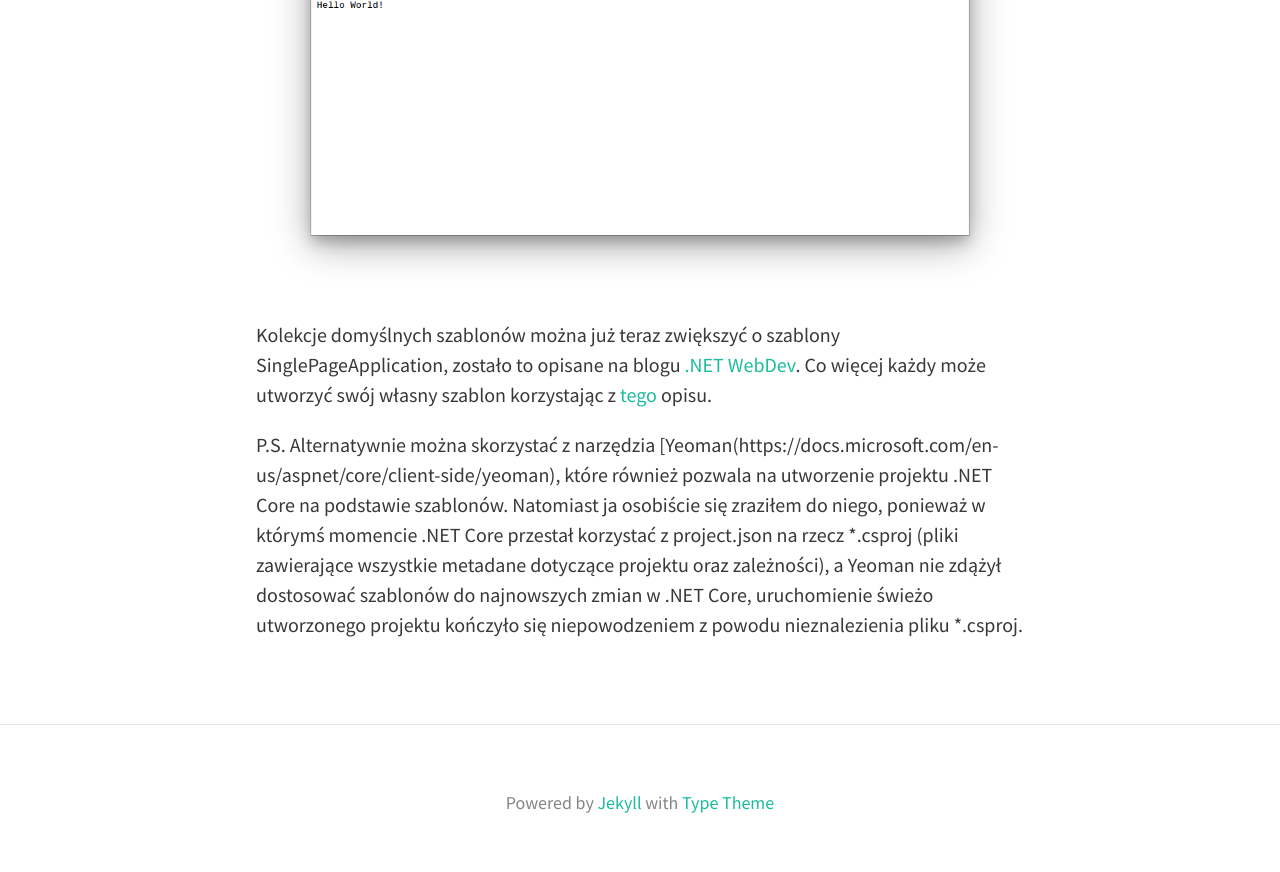
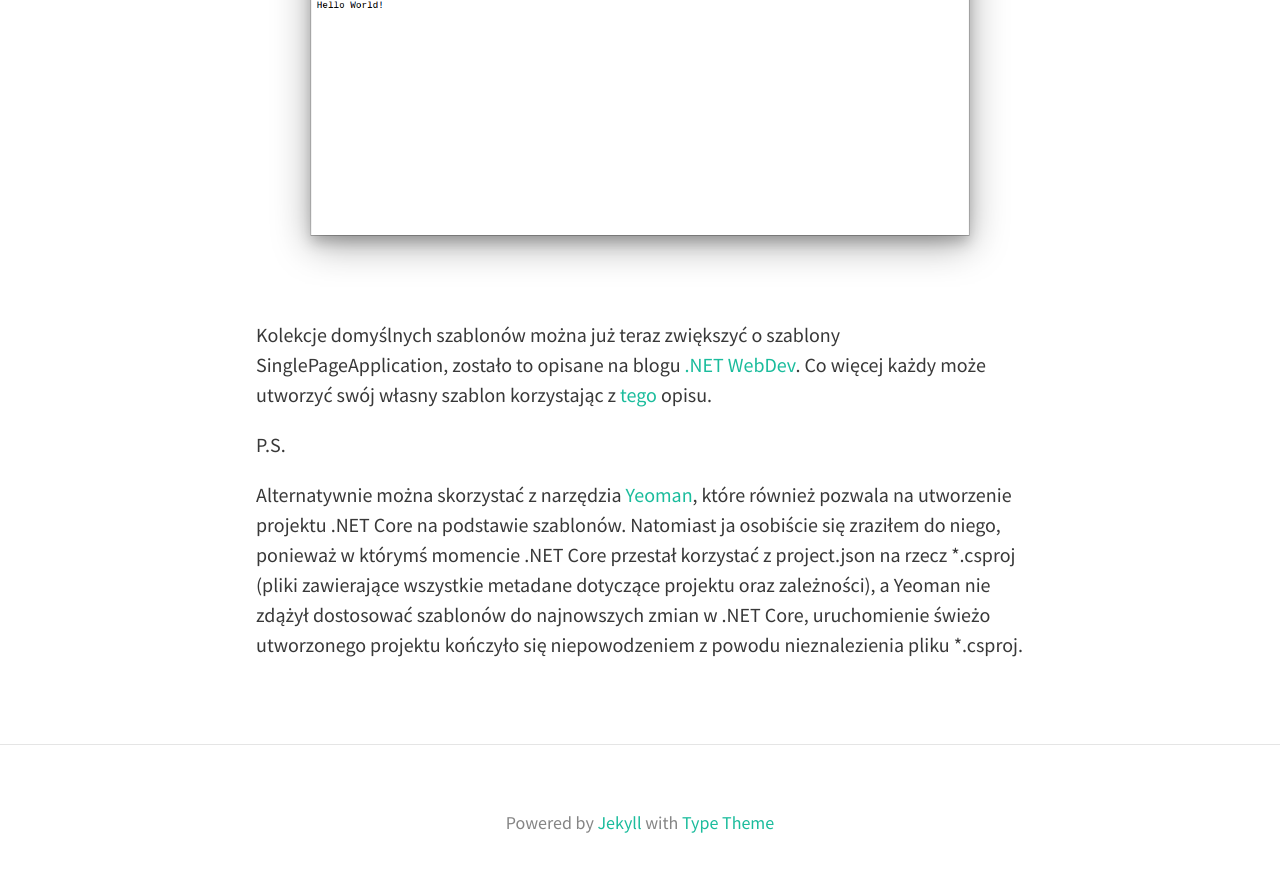
Before and after one commit to pospieszja/pospieszja.github.io, a Jekyll site: the page built from _posts/2017-03-07-nowy-projekt-net-core.md, in a window 1280 px wide and 900 px high, scrolled down 2990 px. Shown: the top 872 px of the window. Built offline with Jekyll 4.4.1, drawn with Linux system fonts in a browser that asks for light colours; nearby versions of some CDN libraries.

Commit message:
add content

```diff
--- a/_posts/2017-03-07-nowy-projekt-net-core.md
+++ b/_posts/2017-03-07-nowy-projekt-net-core.md
@@ -50,4 +50,5 @@ Jeżeli wszystko przebiegło pomyślnie po wpisaniu w przeglądarce adresu *http
 Kolekcje domyślnych szablonów można już teraz zwiększyć o szablony SinglePageApplication, zostało to opisane na blogu [.NET WebDev](https://blogs.msdn.microsoft.com/webdev/2017/02/14/building-single-page-applications-on-asp-net-core-with-javascriptservices/). Co więcej każdy może utworzyć swój własny szablon korzystając z [tego](https://github.com/dotnet/templating/wiki/%22Runnable-Project%22-Templates) opisu.
 
 P.S.
-Alternatywnie można skorzystać z narzędzia [Yeoman(https://docs.microsoft.com/en-us/aspnet/core/client-side/yeoman), które również pozwala na utworzenie projektu .NET Core na podstawie szablonów. Natomiast ja osobiście się zraziłem do niego, ponieważ w którymś momencie .NET Core przestał korzystać z project.json na rzecz *.csproj (pliki zawierające wszystkie metadane dotyczące projektu oraz zależności), a Yeoman nie zdążył dostosować szablonów do najnowszych zmian w .NET Core, uruchomienie świeżo utworzonego projektu kończyło się niepowodzeniem z powodu nieznalezienia pliku *.csproj.
+
+Alternatywnie można skorzystać z narzędzia [Yeoman](https://docs.microsoft.com/en-us/aspnet/core/client-side/yeoman), które również pozwala na utworzenie projektu .NET Core na podstawie szablonów. Natomiast ja osobiście się zraziłem do niego, ponieważ w którymś momencie .NET Core przestał korzystać z project.json na rzecz *.csproj (pliki zawierające wszystkie metadane dotyczące projektu oraz zależności), a Yeoman nie zdążył dostosować szablonów do najnowszych zmian w .NET Core, uruchomienie świeżo utworzonego projektu kończyło się niepowodzeniem z powodu nieznalezienia pliku *.csproj.
```
